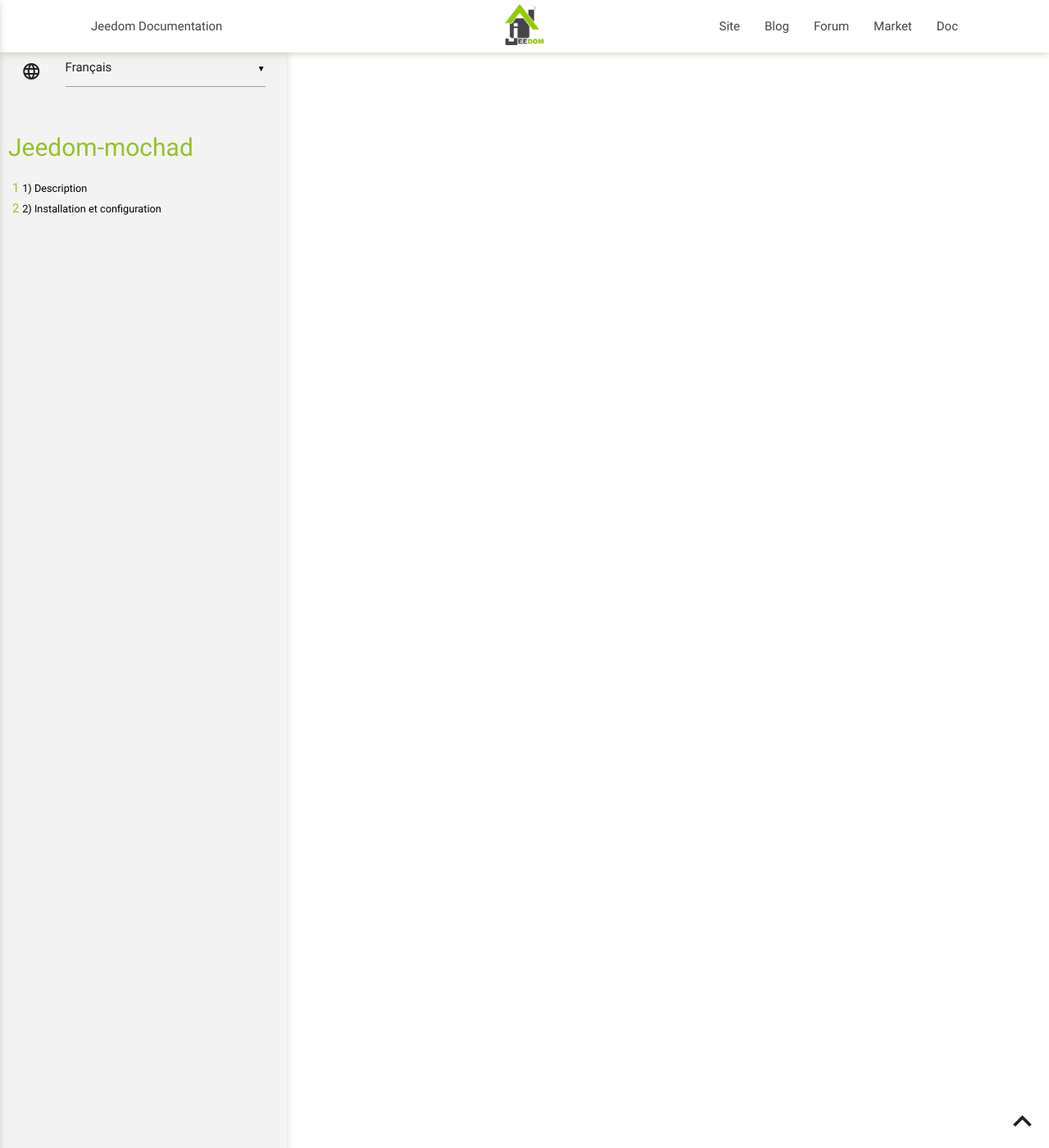
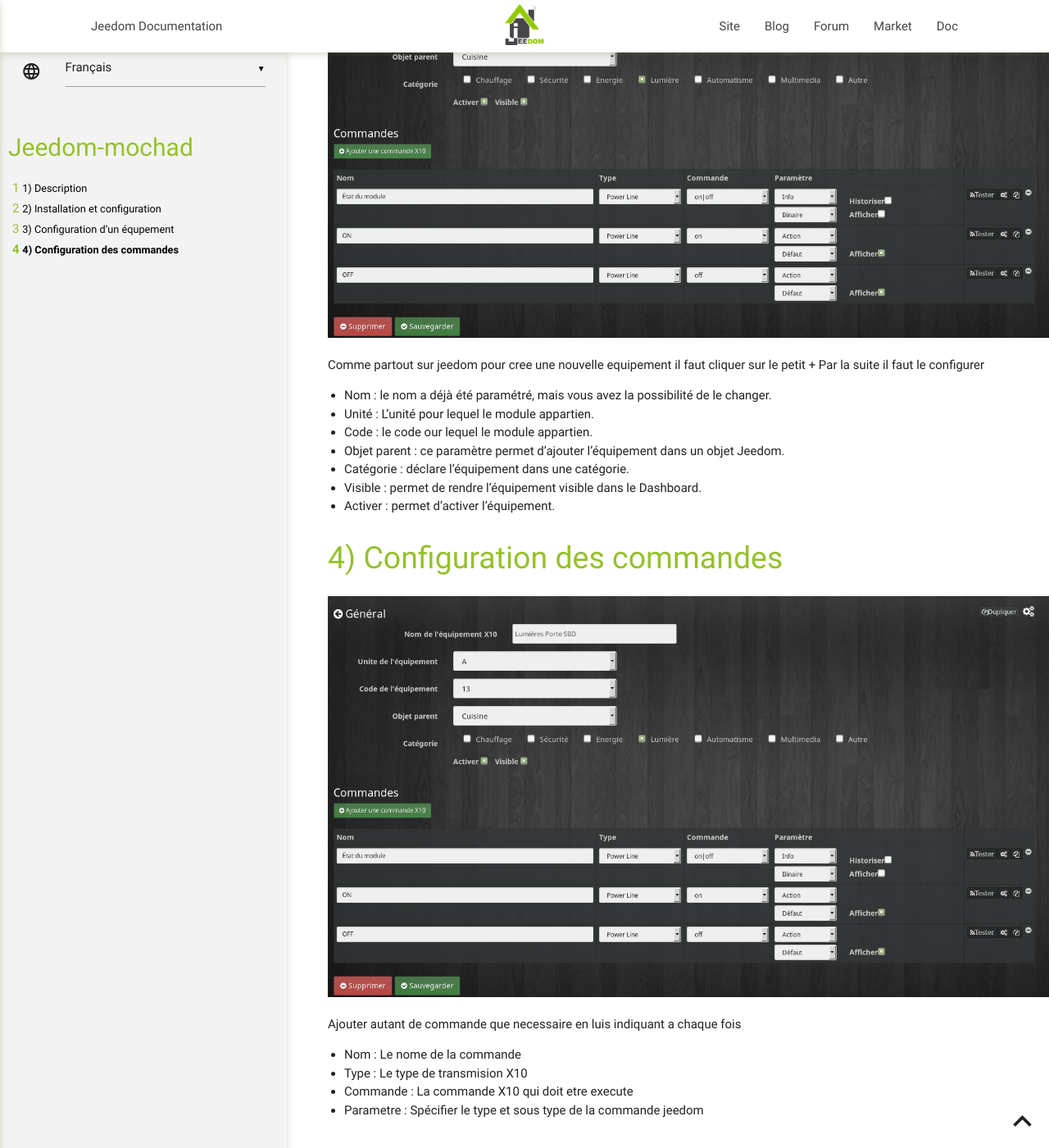
Before and after one commit to mika-nt28/Jeedom-mochad, a Jekyll site: the page built from docs/fr_FR/index.md, in a window 1280 px wide and 1400 px high, scrolled down 1454 px. Shown: the whole window at 82% size. Built offline with Jekyll 4.4.1, drawn with Linux system fonts in a browser that asks for light colours; our own code applies the rules of GitHub Pages for plain Markdown files; some of the changed text lies outside the part shown.

Commit message:
Update index.md

```diff
--- a/docs/fr_FR/index.md
+++ b/docs/fr_FR/index.md
@@ -4,3 +4,41 @@ Ce plugin permet de gerer vos equipements x10 grace a votre CM15 pi CM19
 
 Installation et configuration
 ===
+
+![introduction04](../images/ConfigurationGeneral.png)
+Le plugin est basé sur le logiciel mochad, il est donc impératif d'installer ses dépendances
+Il est possible d'utilisé un mochad sur venant d'un autre machine
+
+* Adresse IP de Mochad  : Ip ou est installé Mochad, par defaut sur la machine local 127.0.0.1
+* Port de mochad  : Port sur lequel Mochad transmet, par defaut 1099
+* Ajouté automatiquement les devices : Mochad peut detecter les equipement qui transmette sur le bus
+
+Configuration d'un équpement
+====
+
+![introduction01](../images/mochad_screenshot_Configuration.phg)
+
+
+![introduction04](../images/mochad_screenshot_ConfigurationDevice.png)
+
+Comme partout sur jeedom pour cree une nouvelle equipement il faut cliquer sur le petit +
+Par la suite il faut le configurer
+* Nom  : le nom a déjà été paramétré, mais vous avez la possibilité de le changer.
+* Unité  : L'unité pour lequel le module appartien.
+* Code  : le code our lequel le module appartien.
+* Objet parent : ce paramètre permet d'ajouter l'équipement dans un objet Jeedom.
+* Catégorie : déclare l'équipement dans une catégorie.
+* Visible : permet de rendre l'équipement visible dans le Dashboard.
+* Activer : permet d'activer l'équipement.
+
+Configuration des commandes
+====
+
+![introduction04](../images/mochad_screenshot_ConfigurationDevice.png)
+
+Ajouter autant de commande que necessaire en luis indiquant a chaque fois
+
+* Nom : Le nome de la commande
+* Type : Le type de transmision X10
+* Commande : La commande X10 qui doit etre execute
+* Parametre : Spécifier le type et sous type de la commande jeedom
```
